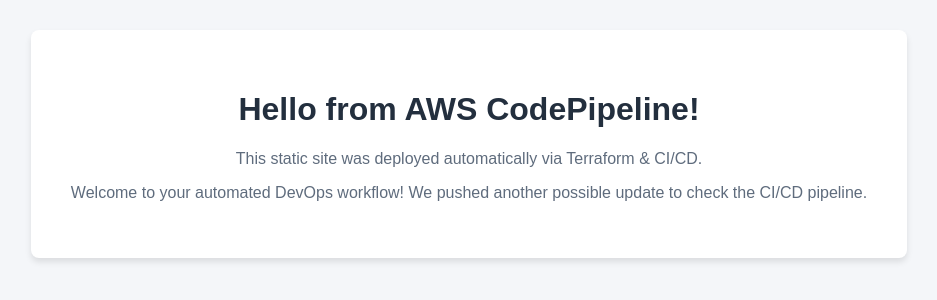
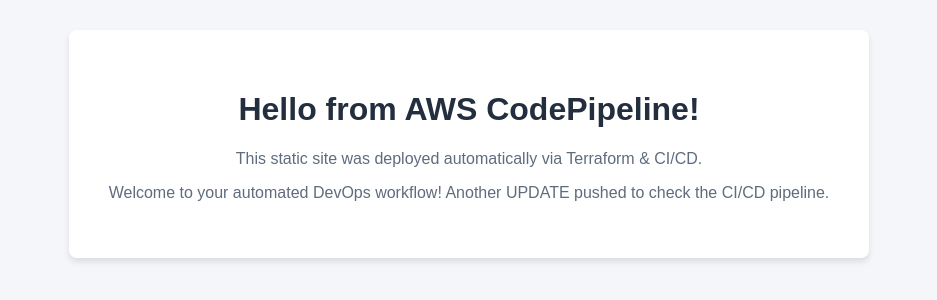
Before and after one commit to hassanjavaid07/aws-static-site-pipeline, a plain HTML site: page index.html in a window 1280 px wide. Shown: the part 98-398 px from the top of the page, without its empty margins (171-1108 px from the left). Drawn offline with Linux system fonts and the light colour scheme.

Commit message:
Another update pushed

```diff
--- a/index.html
+++ b/index.html
@@ -15,7 +15,7 @@
     <div class="card">
         <h1>Hello from AWS CodePipeline!</h1>
         <p>This static site was deployed automatically via Terraform & CI/CD.</p>
-        <p>Welcome to your automated DevOps workflow! We pushed another possible update to check the CI/CD pipeline.</p>
+        <p>Welcome to your automated DevOps workflow! Another UPDATE pushed to check the CI/CD pipeline.</p>
     </div>
 </body>
 </html>
```
Also changed, not shown: 2 other files.
